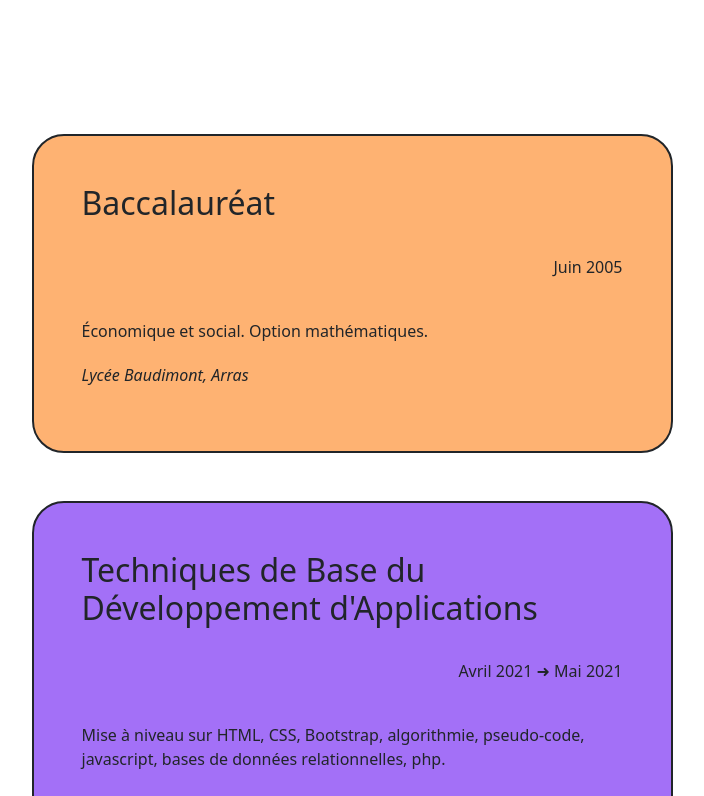
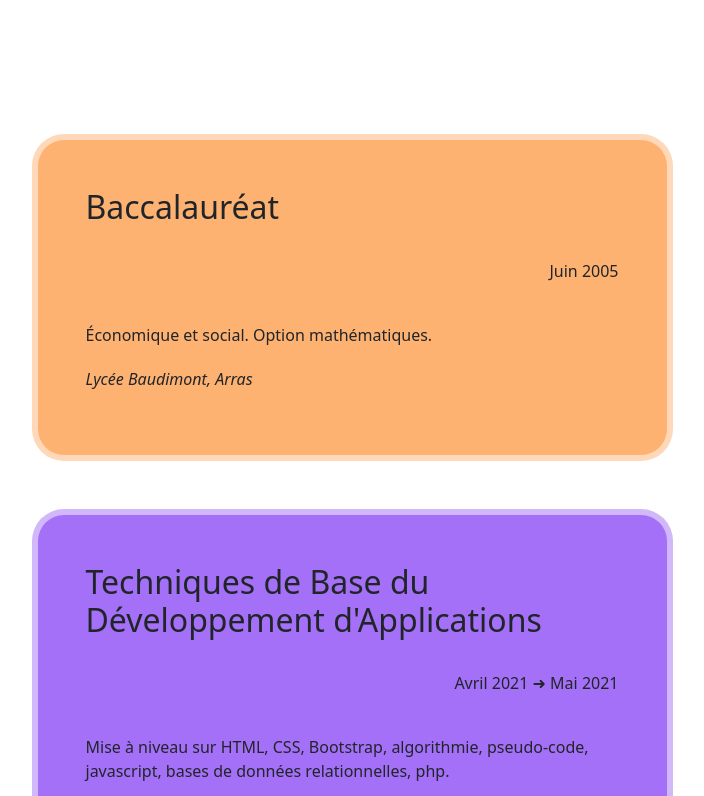
Before and after one commit to samier-fabien/samier_fabien_cv, a React (Vite) app: page /etudes in a window 1280 px wide. Shown: the part 524-1320 px from the top of the page, without its empty margins (288-992 px from the left). Built offline with nearby package versions, Linux system fonts and the light colour scheme.

Commit message:
Ajout de bordure aux cartes

```diff
--- a/src/css/studiesCard.css
+++ b/src/css/studiesCard.css
@@ -3,7 +3,7 @@
 }
 
 .studies-card {
-  border: 2px solid;
+  border: 0.4rem solid rgba(255, 255, 255, 0.5);
   border-radius: 2rem;
   padding: 3rem;
 }
```
